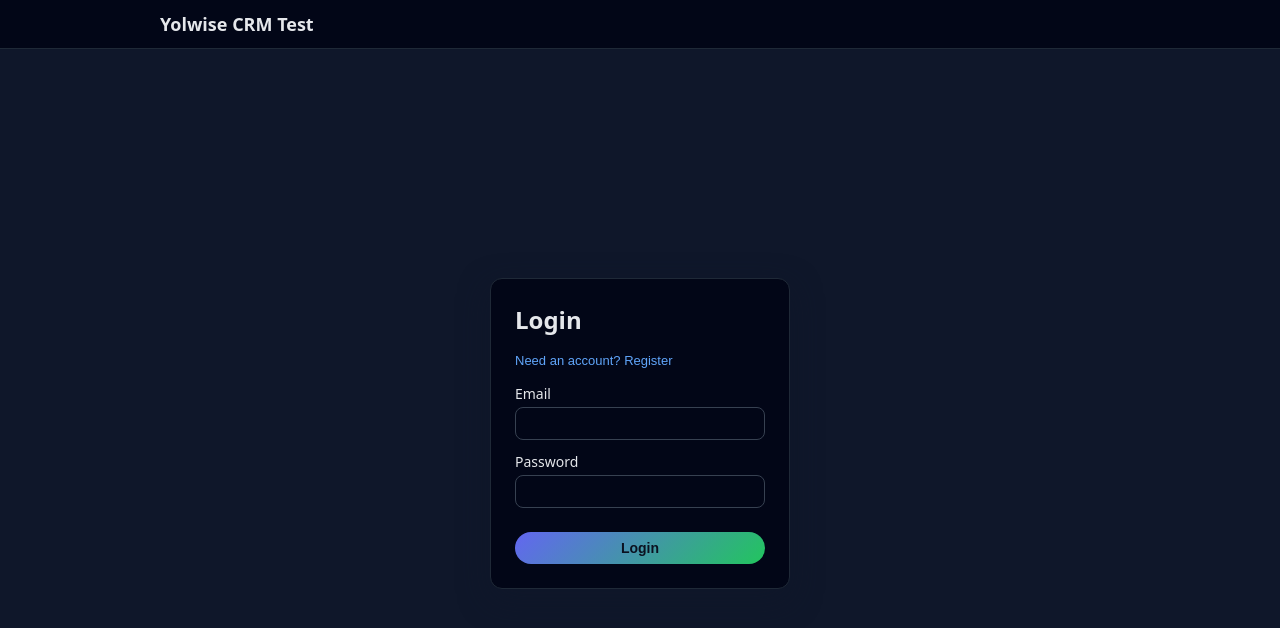
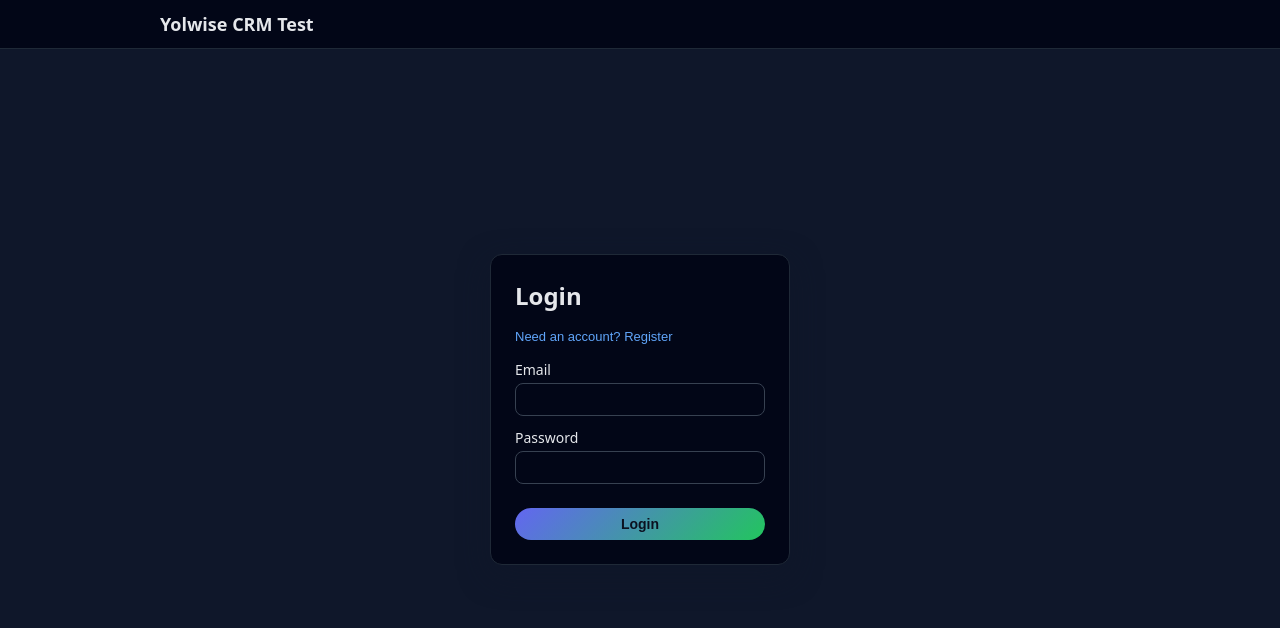
Before and after one commit to PNik1ta/yolwise-crm-test, a Next.js app in the folder frontend/: page /login in a window 1280 px wide. Shown: the top 628 px of the page. Built offline with nearby package versions, Linux system fonts and the light colour scheme; no server answers.

Commit message:
fix(frontend): remove unnecessary scrolling

```diff
--- a/frontend/src/app/globals.scss
+++ b/frontend/src/app/globals.scss
@@ -53,7 +53,7 @@ body {
 .app-main {
 	flex: 1;
 	max-width: 960px;
-	margin: 24px auto;
+	margin: 0 auto;
 	padding: 0 16px 32px;
 
 	@media screen and (max-width: 350px) {
```
